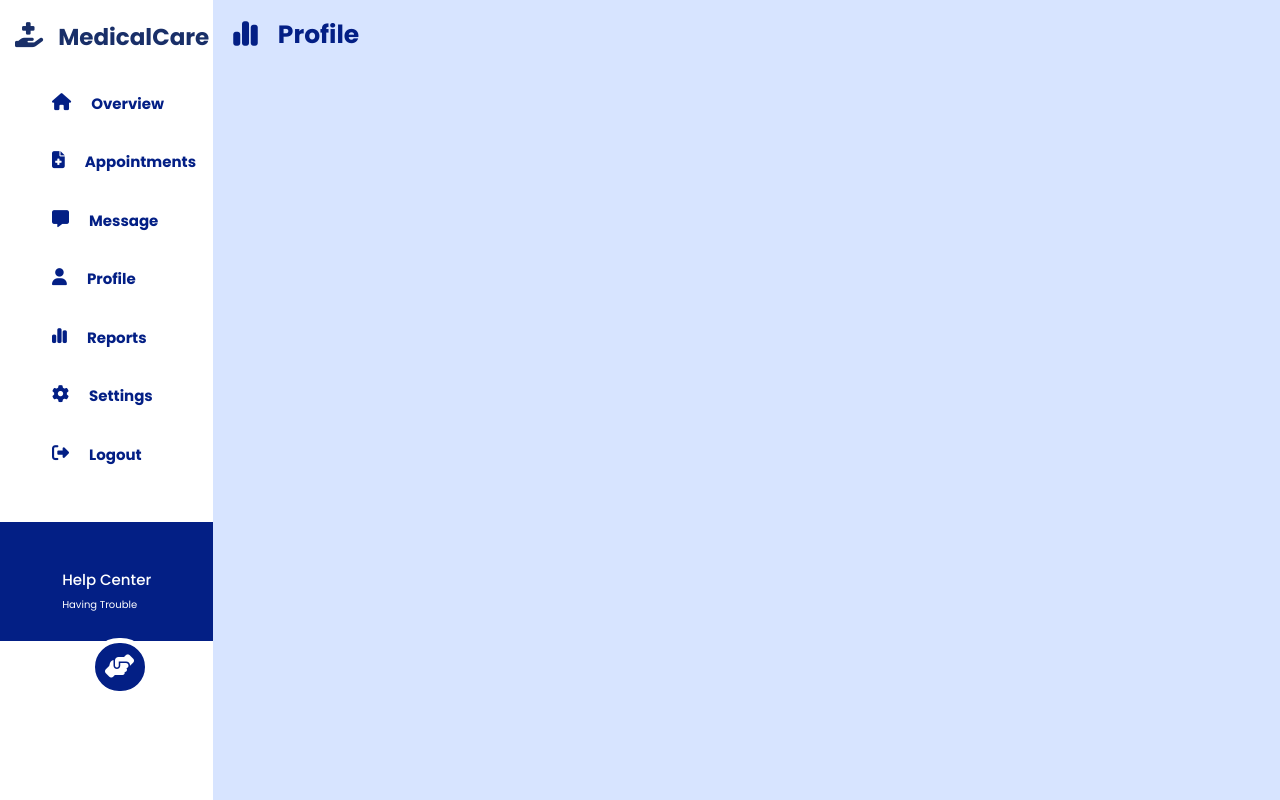
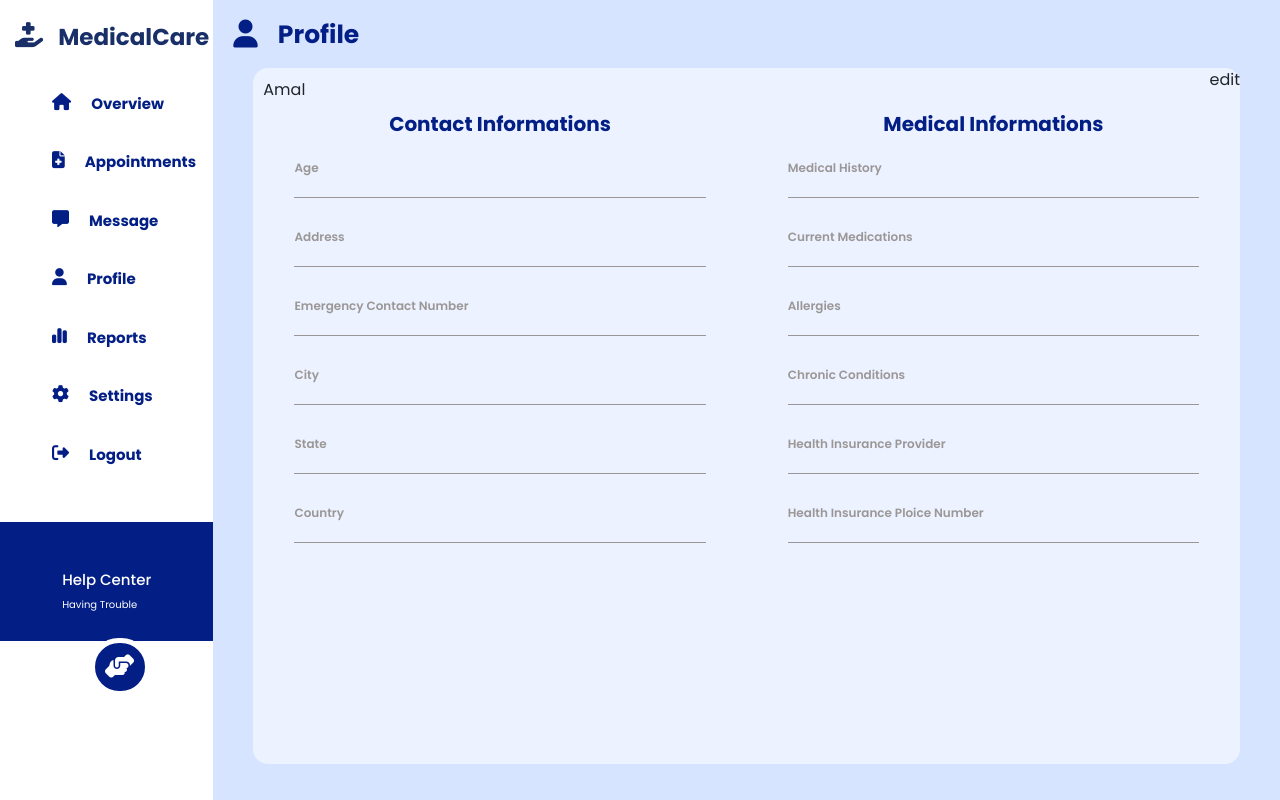
Before and after one commit to sarucm1017/Healthcare_Management-Frontend, a React (Create React App) app: page /patientProfile in a window 1280 px wide. Built offline with nearby package versions, Linux system fonts and the light colour scheme; a web font is replaced by a local one.

Commit message:
patientprofile

```diff
--- a/src/Componets/Layout/ProfileSection/patient/PatientProfile.jsx
+++ b/src/Componets/Layout/ProfileSection/patient/PatientProfile.jsx
@@ -13,7 +13,7 @@ const PatientProfile = () => {
               <div className="nav_bar_section">
                 <div className="left_section">
                   <div className="icon_part">
-                    <i class="fa-solid fa-chart-simple"></i>
+                  <i class="fa-solid fa-user"></i>
                   </div>
                   <div className="title_part">
                     <h4>Profile</h4>
@@ -22,7 +22,73 @@ const PatientProfile = () => {
                 <div className="right_section"></div>
               </div>
               <div className="main_section">
-
+                <div className="col-md-12 profilefullSection">
+                    <div className="profileHeader">
+                        <div className="profileimage-navbarSection">
+                            <div></div>
+                            <div><p>Amal</p></div>
+                        </div>
+                        <div className="btn_foredit">
+                            <div>edit</div>
+                        </div>
+                    </div>
+                    <div className="profileBottom">
+                    <div className=" col-md-5 body_content-section">
+                        <div className="profile-heading"><h5>Contact Informations</h5></div>
+                    <div className="profile_maininput">
+                      <p>Age</p>
+                      <div className="profile_inputBox"><p></p></div>
+                    </div>
+                    <div className="profile_maininput">
+                      <p>Address</p>
+                      <div className="profile_inputBox"><p></p></div>
+                    </div>
+                    <div className="profile_maininput">
+                      <p>Emergency Contact Number</p>
+                      <div className="profile_inputBox"><p></p></div>
+                    </div>
+                    <div className="profile_maininput">
+                      <p>City</p>
+                      <div className="profile_inputBox"><p></p></div>
+                    </div>
+                    <div className="profile_maininput">
+                      <p>State</p>
+                      <div className="profile_inputBox"><p></p></div>
+                    </div>
+                    <div className="profile_maininput">
+                      <p>Country</p>
+                      <div className="profile_inputBox"><p></p></div>
+                    </div>
+                  </div>
+                  <div className=" col-md-5 body_content-section">
+                  <div className="profile-heading"><h5>Medical  Informations</h5></div>
+                  <div className="profile_maininput">
+                      <p>Medical History</p>
+                      <div className="profile_inputBox"><p></p></div>
+                    </div>
+                    <div className="profile_maininput">
+                      <p>Current Medications</p>
+                      <div className="profile_inputBox"><p></p></div>
+                    </div>
+                    <div className="profile_maininput">
+                      <p>Allergies</p>
+                      <div className="profile_inputBox"><p></p></div>
+                    </div>
+                    <div className="profile_maininput">
+                      <p>Chronic Conditions</p>
+                      <div className="profile_inputBox"><p></p></div>
+                    </div>
+                    <div className="profile_maininput">
+                      <p>Health Insurance Provider</p>
+                      <div className="profile_inputBox"><p></p></div>
+                    </div>
+                    <div className="profile_maininput">
+                      <p>Health Insurance Ploice Number</p>
+                      <div className="profile_inputBox"><p></p></div>
+                    </div>
+                  </div>
+                    </div>
+                </div>
               </div>
             </div>
           </div>
--- a/src/Componets/Layout/ProfileSection/patient/patientProfile.css
+++ b/src/Componets/Layout/ProfileSection/patient/patientProfile.css
@@ -0,0 +1,39 @@
+.profilefullSection{
+    display: flex;
+    flex-direction: column;
+    min-height: 87vh;
+    background-color: #ffffff86;
+    border-radius: 15px;
+}
+.profileHeader{
+    display: flex;
+    justify-content: space-between;
+}
+.profileimage-navbarSection{
+    padding: 10px 10px;
+}
+.profile_maininput p{
+    color: #9B9797;
+    font-size: 12px;
+    font-weight: 600;
+}
+.profile_inputBox{
+    padding: 10px 0;
+    border-bottom: 1px solid #9B9797;
+}
+.profile_maininput{
+    padding: 15px 0;
+}
+.profileBottom{
+    display: flex;
+    justify-content:space-around
+}
+.profile-heading{
+    display: flex;
+    justify-content: center;
+}
+.profile-heading h5{
+    font-size: 20px;
+    color: #031F85;
+    font-weight: 700;
+}
```
